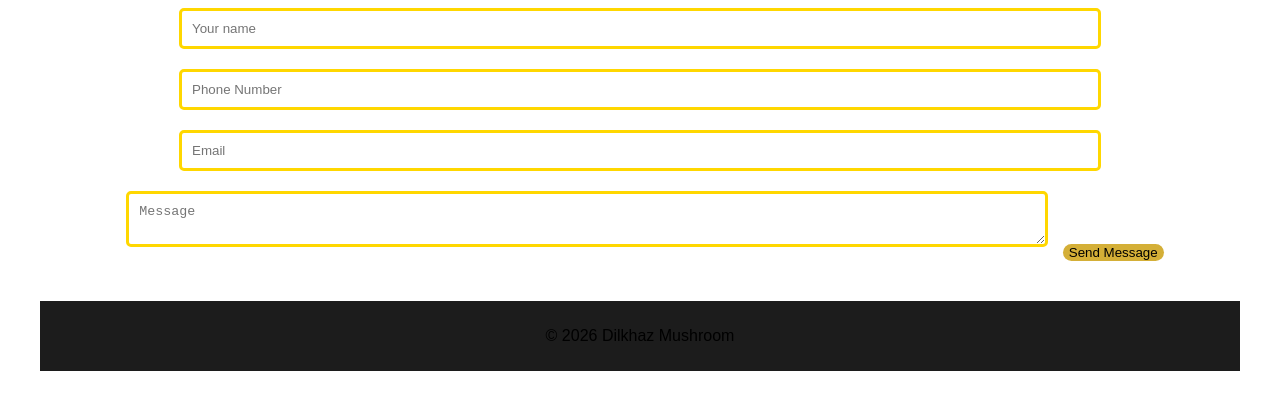
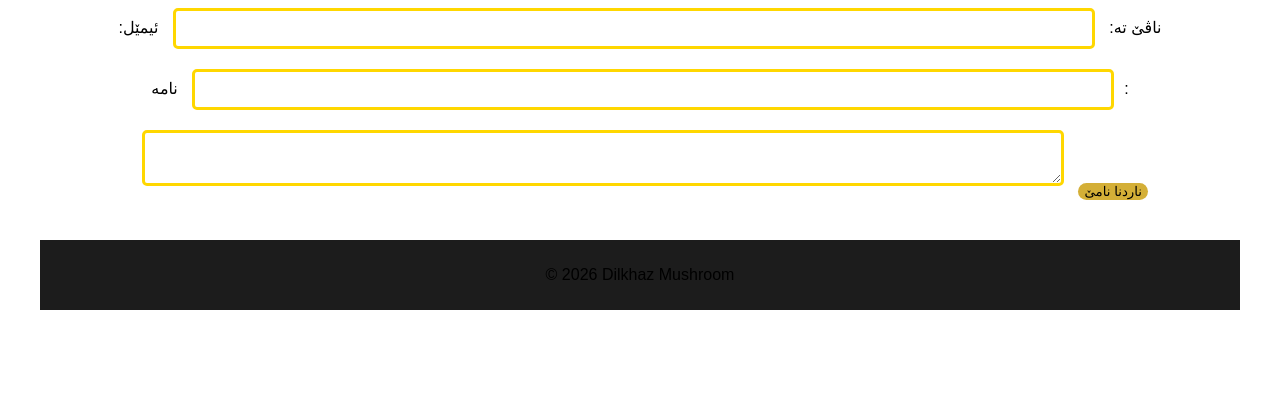
Before and after one commit to dilkhazyousif26-png/Dilkhaz-mushroom, a plain HTML site: page ku.html in a window 1280 px wide. Shown: the part 3575-3984 px from the top of the page. After the commit the page ends 3925 px from the top, so only its background shows below. Drawn offline with Linux system fonts and the light colour scheme.

Commit message:
Update ku.html

```diff
--- a/ku.html
+++ b/ku.html
@@ -263,20 +263,21 @@
     <i class="fab fa-instagram"></i> Dilkhaz Mushroom
   </a>
 
-<!-- ناڤ نیشانا فۆرمێ بگوهۆڕە بۆ ئەڤێ -->
-<form action="https://api.web3forms.com/submit" method="POST">
 
-    <!-- ئەڤ کۆدێ ل خوارێ ل دەسپێکا فۆرمێ زێدە بکە و و کلیل خۆ ل جھێ Access_Key دانیە -->
-    <input type="hidden" name="access_key" value="تێرە کلیلەکا خۆ دانیە">
+<form name="contact" method="POST" data-netlify="true">
 
-    <!-- دڤێت هەر خانەکا (input) ناڤەکێ (name) هەبیت دا پێزانین بهێن -->
-    <input type="text" name="name" placeholder="Your name" required>
-    <input type="text" name="phone" placeholder="Phone Number" required>
-    <input type="email" name="email" placeholder="Email" required>
-    <textarea name="message" placeholder="Message" required></textarea>
+    <label>ناڤێ تە:</label>
+    <input type="text" name="name" required>
 
-    <button type="submit">Send Message</button>
+    <label>ئیمێل:</label>
+    <input type="email" name="email" required>
+
+    <label>نامە:</label>
+    <textarea name="message" required></textarea>
+
+    <button type="submit">ناردنا نامێ</button>
 </form>
+
 
 </section>
 
```
